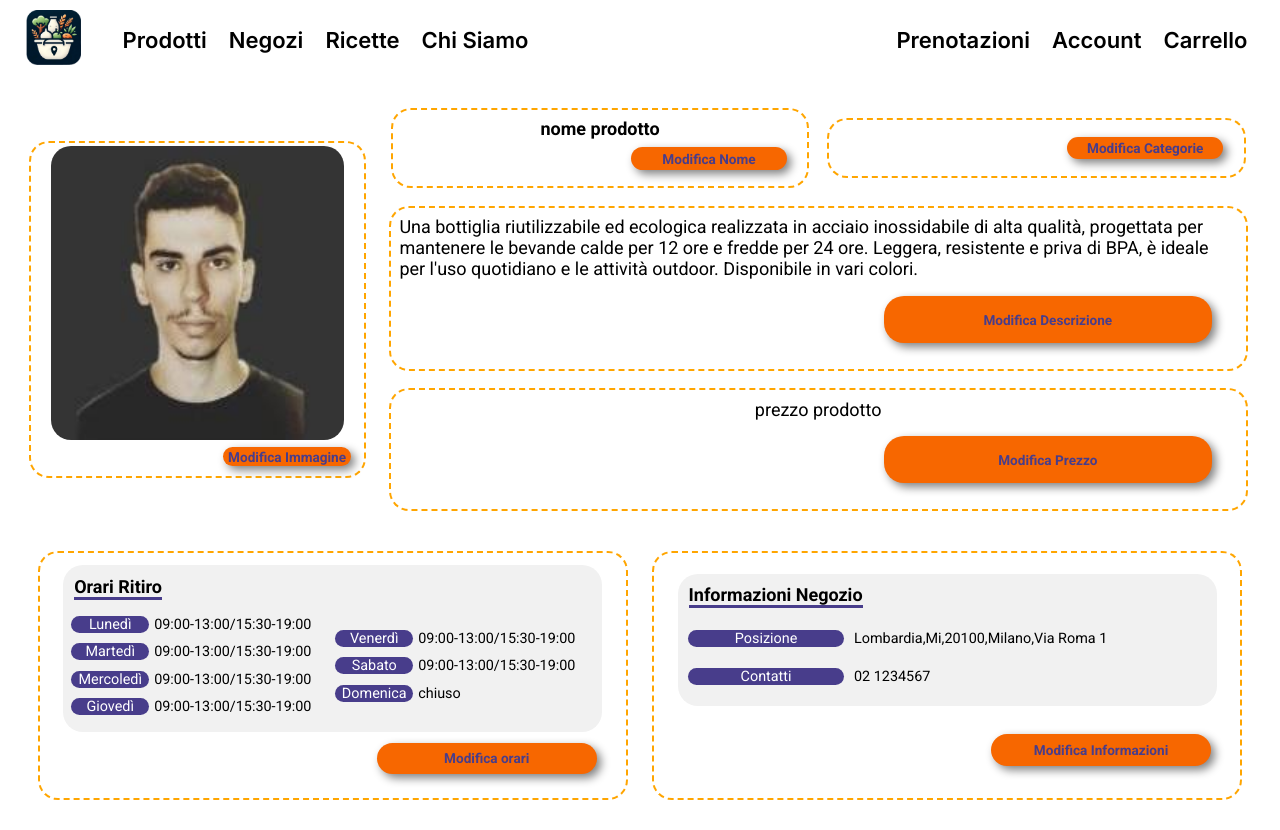
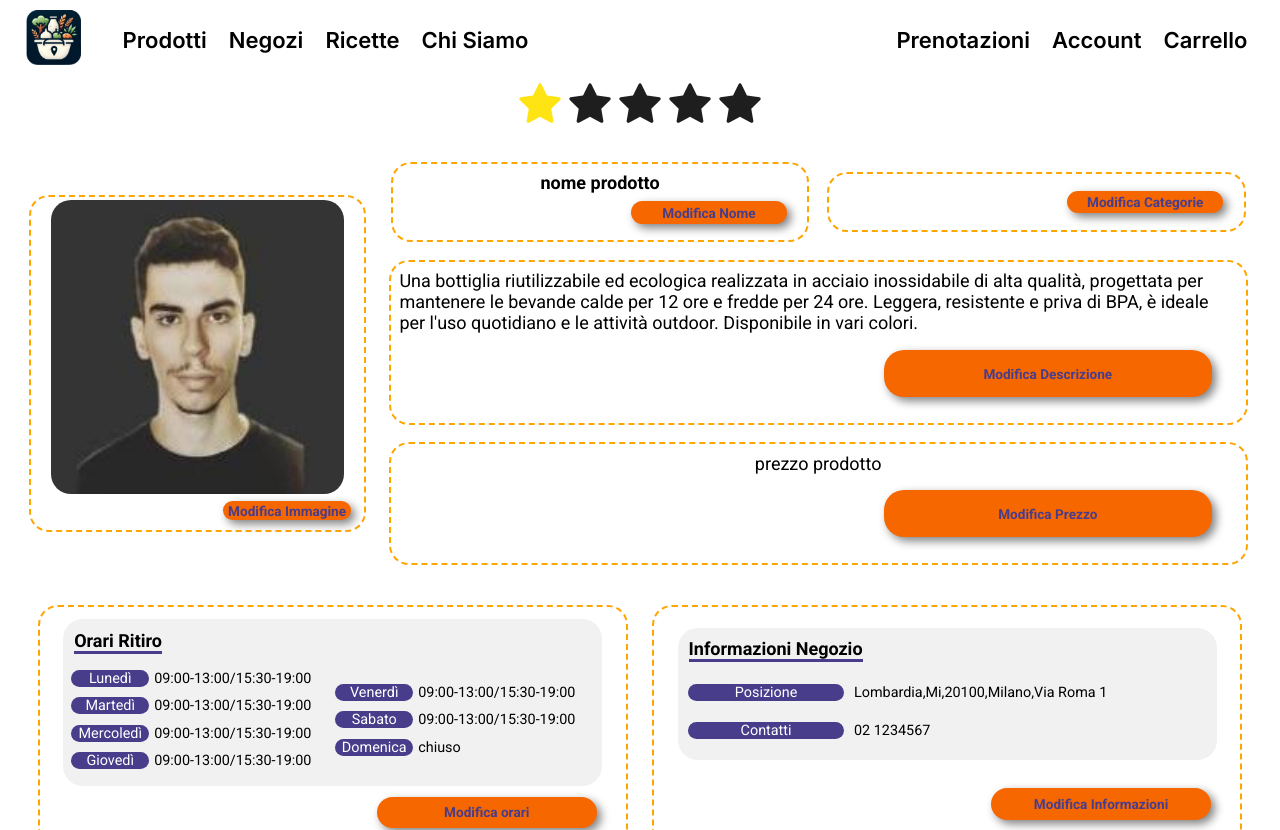
Before and after one commit to micheleDeca/MarketMatchReact, a React (Vite) app: page /negozio in a window 1280 px wide. Shown: the top 830 px of the page. Built offline with nearby package versions, Linux system fonts and the light colour scheme.

Commit message:
Update Negozio.jsx

```diff
--- a/src/Pages/Negozio/Negozio.jsx
+++ b/src/Pages/Negozio/Negozio.jsx
@@ -1,6 +1,7 @@
 import Orari from "../../Components/orari_negozio/orari_negozio";
 import ProductLongList from "../../Components/ProductLongList/ProductLongList";
 import ShopWindow from "../../Components/shop_window/shop_window";
+import Stelle from "../../Components/Stelle/Stelle";
 import "./Negozio.css";
 
 // Simula un database di prodotti
@@ -39,6 +40,7 @@ function Negozio(props) {
   return (
     <>
       <div className="boxNegozio">
+        <Stelle starNumber={1}/>
         <span>&nbsp;</span>
         <ShopWindow
           Description="Una bottiglia riutilizzabile ed ecologica realizzata in acciaio inossidabile di alta qualità, progettata per mantenere le bevande calde per 12 ore e fredde per 24 ore. Leggera, resistente e priva di BPA, è ideale per l'uso quotidiano e le attività outdoor. Disponibile in vari colori."
```
